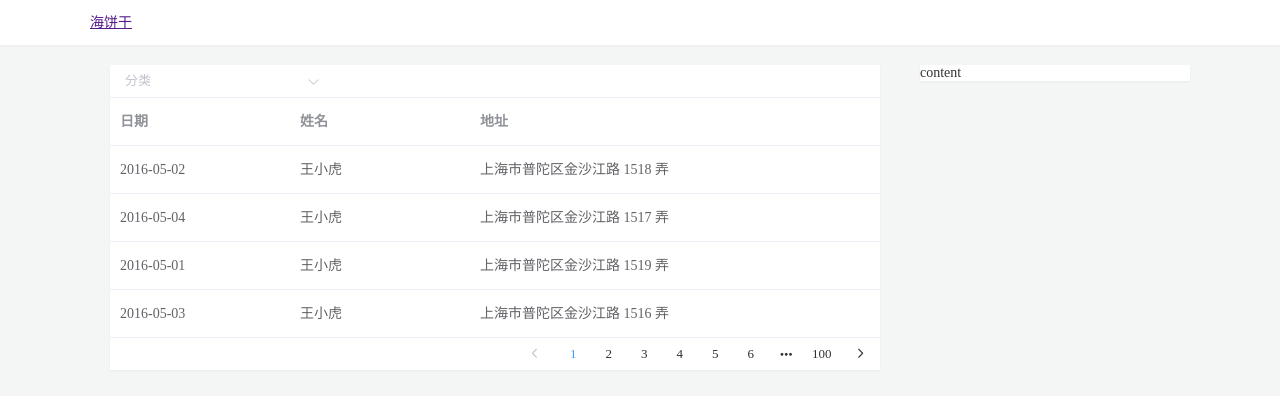
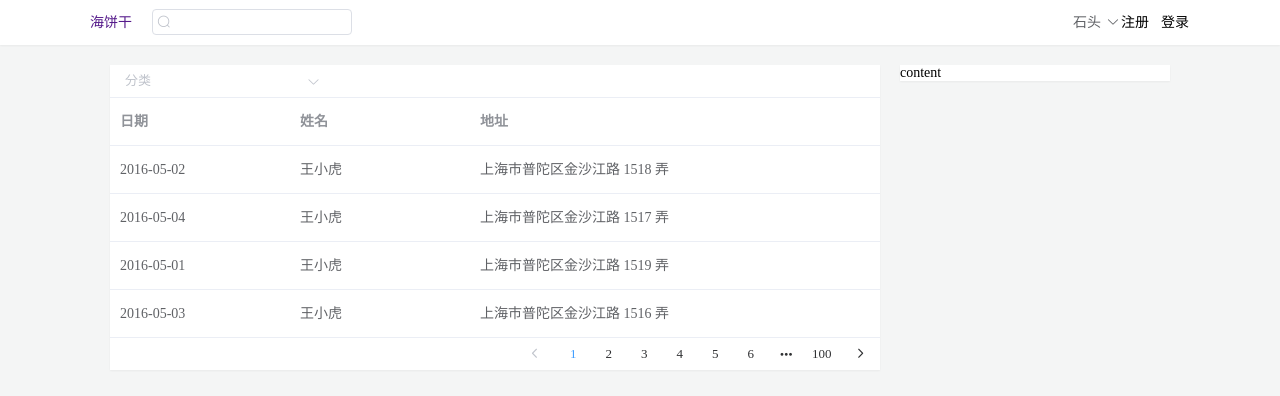
Before and after one commit to shitouplus/tp5, a Vue app in the folder vue-static/: page / in a window 1280 px wide. Shown: the top 396 px of the page. Built offline with nearby package versions, Linux system fonts and the light colour scheme.

Commit message:
1.初始化header

```diff
--- a/vue-static/src/assets/less/common.less
+++ b/vue-static/src/assets/less/common.less
@@ -1,8 +1,15 @@
+@theme-link-color: '#409EFF';
+@theme-primary-color: '#303133';
+
 body {
   margin: 0;
-  color: #333;
+  color: @theme-primary-color;
   font-size: 14px;
   background: #f4f5f5;
+}
+
+a {
+  text-decoration: none;
 }
 
 .wrap {
@@ -19,3 +26,11 @@ body {
   content: '';
   display: block;
 }
+
+.theme-color {
+  color: @theme-link-color;
+}
+
+.el-button--text {
+  color: inherit;
+}
--- a/vue-static/src/components/app-header.vue
+++ b/vue-static/src/components/app-header.vue
@@ -1,14 +1,62 @@
 <template>
   <div class="app-header box-shadow">
     <div class="wrap">
-      <a href="">海饼干</a>
+      <a class="app-header__logo theme-color" href="">海饼干</a>
+      <el-input v-model="searchContent" class="app-header__search-box">
+        <i class="el-icon-search" slot="prefix"></i>
+      </el-input>
+      <div class="app-header__visitor">
+        <el-button type="text">注册</el-button>
+        <el-button type="text">登录</el-button>
+      </div>
+      <div class="app-header__visitor">
+        <el-dropdown>
+          <span class="el-dropdown-link">
+            石头<i class="el-icon-arrow-down el-icon--right"></i>
+          </span>
+          <el-dropdown-menu slot="dropdown">
+            <el-dropdown-item>设置</el-dropdown-item>
+            <el-dropdown-item>登出</el-dropdown-item>
+          </el-dropdown-menu>
+        </el-dropdown>
+      </div>
     </div>
   </div>
 </template>
+
+<script>
+  export default {
+    name: 'AppHeader',
+    data() {
+      return {
+        searchContent: ''
+      }
+    }
+  }
+</script>
 
 <style scoped>
   .app-header {
     line-height: 45px;
     background: #fff;
   }
+
+  .app-header__logo {
+  }
+
+  .app-header__search-box {
+    width: 200px;
+    margin-left: 20px;
+  }
+
+  .app-header__visitor {
+    float: right;
+  }
 </style>
+
+<style>
+  .app-header__search-box .el-input__inner {
+    height: 26px;
+    padding-left: 25px;
+  }
+</style>
--- a/vue-static/src/components/index.vue
+++ b/vue-static/src/components/index.vue
@@ -279,6 +279,7 @@
   .index__sidebar {
     float: right;
     width: 270px;
+    margin-right: 20px;
     background: #fff;
   }
 
```
Also changed, not shown: vue-static/src/App.vue (line endings or trailing spaces).
